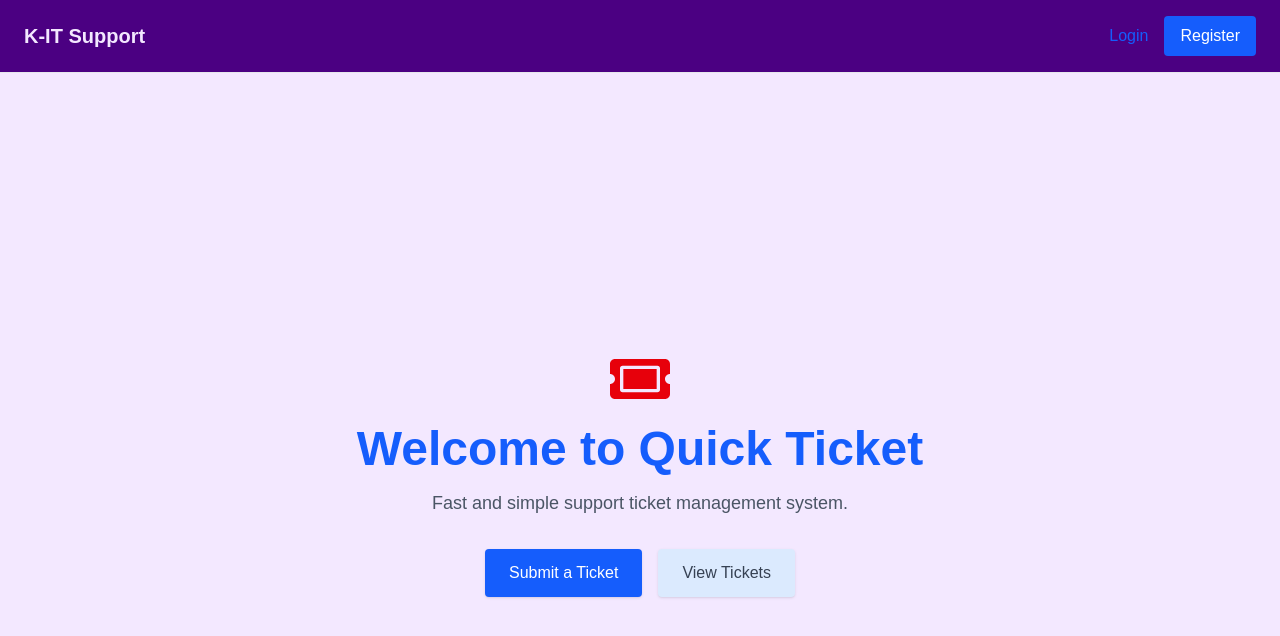
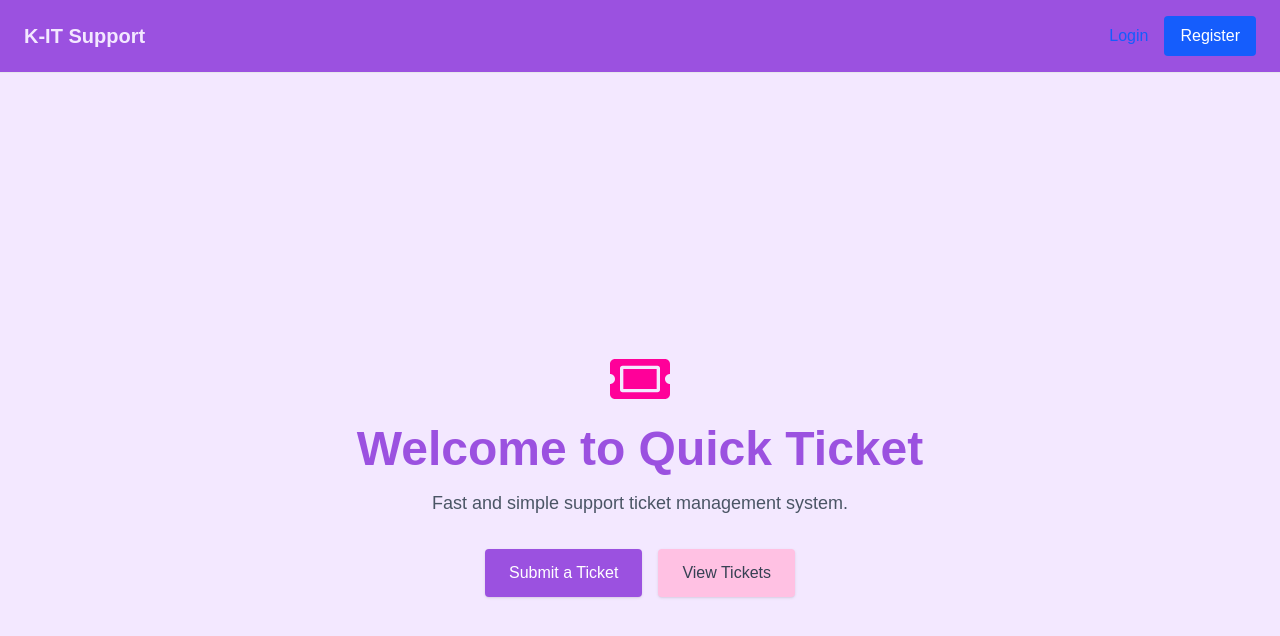
Before and after one commit to ericstober/quick-ticket, a Next.js app: page / in a window 1280 px wide. Shown: the top 636 px of the page. Built offline with nearby package versions, Linux system fonts and the light colour scheme; no server answers.

Commit message:
update colors to purples and pinks

```diff
--- a/src/app/page.tsx
+++ b/src/app/page.tsx
@@ -4,20 +4,20 @@ import { FaTicketAlt } from "react-icons/fa";
 const HomePage = () => {
   return (
     <main className='flex flex-col text-center items-center justify-center min-h-screen px-4'>
-      <FaTicketAlt className='mx-auto mb-4 text-red-600' size={60} />
-      <h1 className='text-4xl md:text-5xl font-bold mb-4 text-blue-600'>Welcome to Quick Ticket</h1>
+      <FaTicketAlt className='mx-auto mb-4 text-pink' size={60} />
+      <h1 className='text-4xl md:text-5xl font-bold mb-4 text-purple'>Welcome to Quick Ticket</h1>
       <p className='text-lg text-gray-600 mb-8'>Fast and simple support ticket management system.</p>
 
       <div className='flex flex-col md:flex-row gap-4 justify-center animate-slide opacity-0'>
         <Link
           href='/tickets/new'
-          className='bg-blue-600 text-white px-6 py-3 rounded shadow hover:bg-blue-700 transition'
+          className='bg-purple text-white px-6 py-3 rounded shadow hover:bg-blue-700 transition'
         >
           Submit a Ticket
         </Link>
         <Link
           href='/tickets'
-          className='bg-blue-100 text-gray-700 px-6 py-3 rounded shadow hover:bg-blue-200 transition'
+          className='bg-pink-light text-gray-700 px-6 py-3 rounded shadow hover:bg-blue-200 transition'
         >
           View Tickets
         </Link>
--- a/src/components/Navbar.tsx
+++ b/src/components/Navbar.tsx
@@ -6,7 +6,7 @@ const Navbar = async () => {
   const user = await getCurrentUser();
 
   return (
-    <nav className='bg-purple-dark border-b border-gray-200 px-6 py-4 flex justify-between items-center'>
+    <nav className='bg-purple border-b border-gray-200 px-6 py-4 flex justify-between items-center'>
       <div>
         <Link href='/' className='text-xl font-bold text-purple-light'>
           K-IT Support
```
